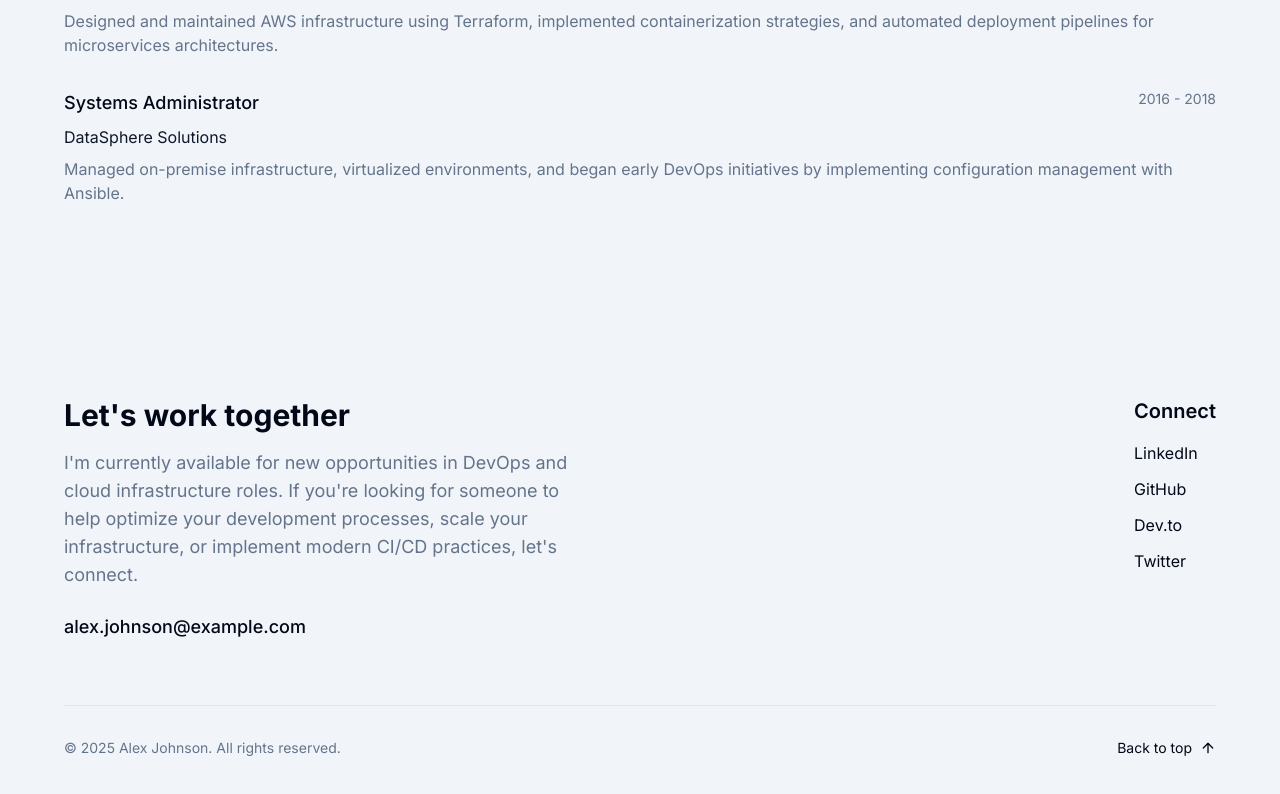
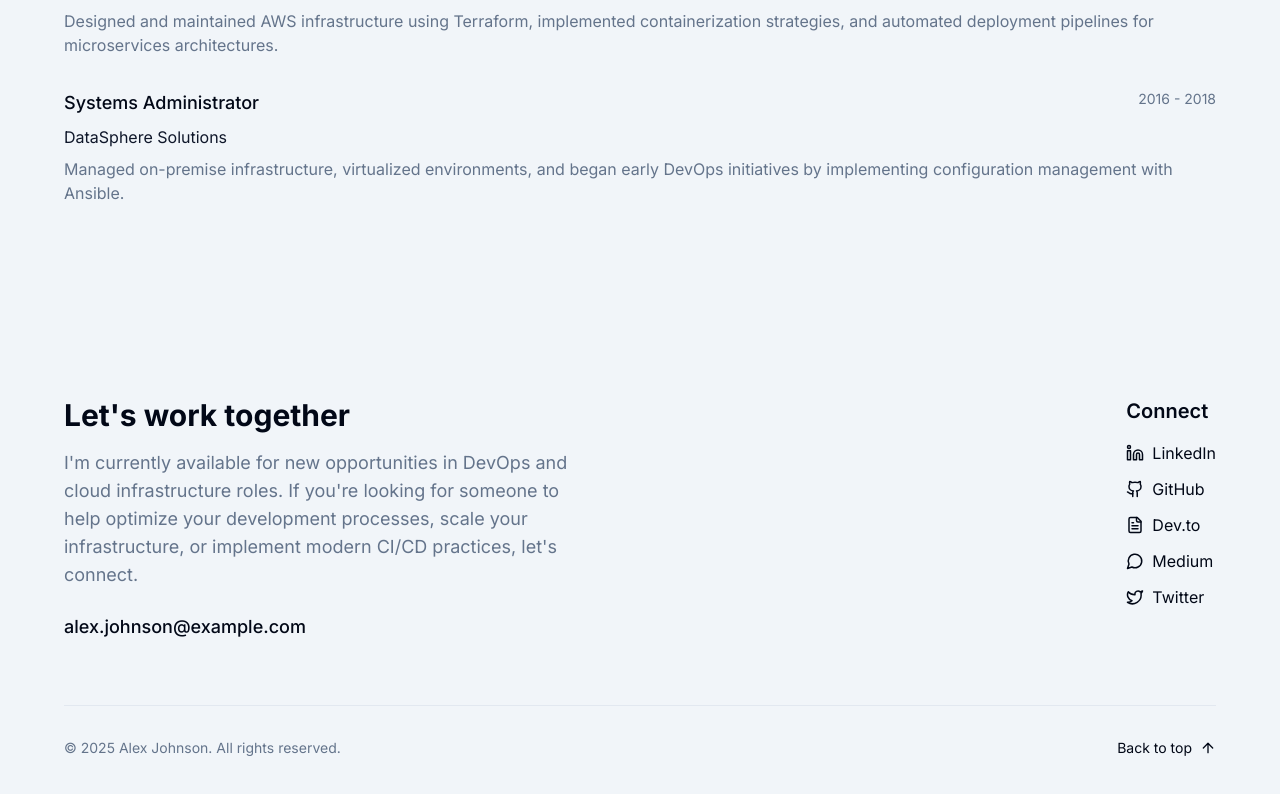
Before and after one commit to maxlabs-1/hammza-clone-redo, a React (Vite) app: page / in a window 1280 px wide. Shown: the part 3194-3988 px from the top of the page. Built offline with nearby package versions, Linux system fonts and the light colour scheme.

Commit message:
Add Medium link and logos
Add Medium link and logos to the connect section in the footer.

```diff
--- a/src/components/Footer.tsx
+++ b/src/components/Footer.tsx
@@ -1,6 +1,6 @@
 
 import React from "react";
-import { ArrowUp } from "lucide-react";
+import { ArrowUp, Linkedin, Github, FileText, Twitter, MessageCircle } from "lucide-react";
 
 const Footer = () => {
   const scrollToTop = () => {
@@ -35,9 +35,9 @@ const Footer = () => {
                   href="https://linkedin.com/in/alexjohnsondevops"
                   target="_blank"
                   rel="noopener noreferrer"
-                  className="hover:text-primary transition-colors"
+                  className="hover:text-primary transition-colors flex items-center gap-2"
                 >
-                  LinkedIn
+                  <Linkedin size={18} /> LinkedIn
                 </a>
               </li>
               <li>
@@ -45,9 +45,9 @@ const Footer = () => {
                   href="https://github.com/alexjohnson-devops"
                   target="_blank"
                   rel="noopener noreferrer"
-                  className="hover:text-primary transition-colors"
+                  className="hover:text-primary transition-colors flex items-center gap-2"
                 >
-                  GitHub
+                  <Github size={18} /> GitHub
                 </a>
               </li>
               <li>
@@ -55,9 +55,19 @@ const Footer = () => {
                   href="https://dev.to/alexjohnson"
                   target="_blank"
                   rel="noopener noreferrer"
-                  className="hover:text-primary transition-colors"
+                  className="hover:text-primary transition-colors flex items-center gap-2"
                 >
-                  Dev.to
+                  <FileText size={18} /> Dev.to
+                </a>
+              </li>
+              <li>
+                <a
+                  href="https://medium.com/@alexjohnson-devops"
+                  target="_blank"
+                  rel="noopener noreferrer"
+                  className="hover:text-primary transition-colors flex items-center gap-2"
+                >
+                  <MessageCircle size={18} /> Medium
                 </a>
               </li>
               <li>
@@ -65,9 +75,9 @@ const Footer = () => {
                   href="https://twitter.com/alexj_devops"
                   target="_blank"
                   rel="noopener noreferrer"
-                  className="hover:text-primary transition-colors"
+                  className="hover:text-primary transition-colors flex items-center gap-2"
                 >
-                  Twitter
+                  <Twitter size={18} /> Twitter
                 </a>
               </li>
             </ul>
```
